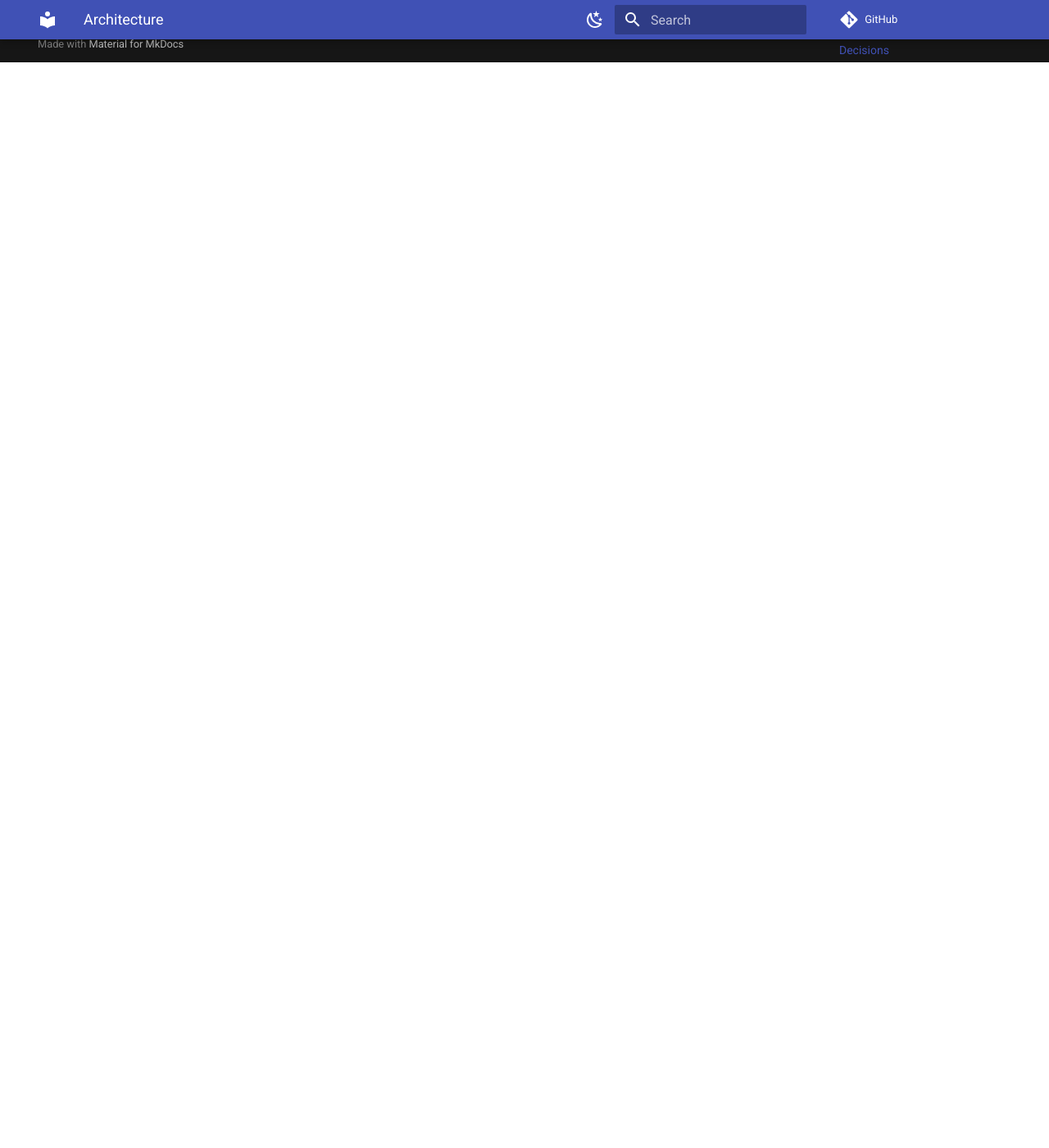
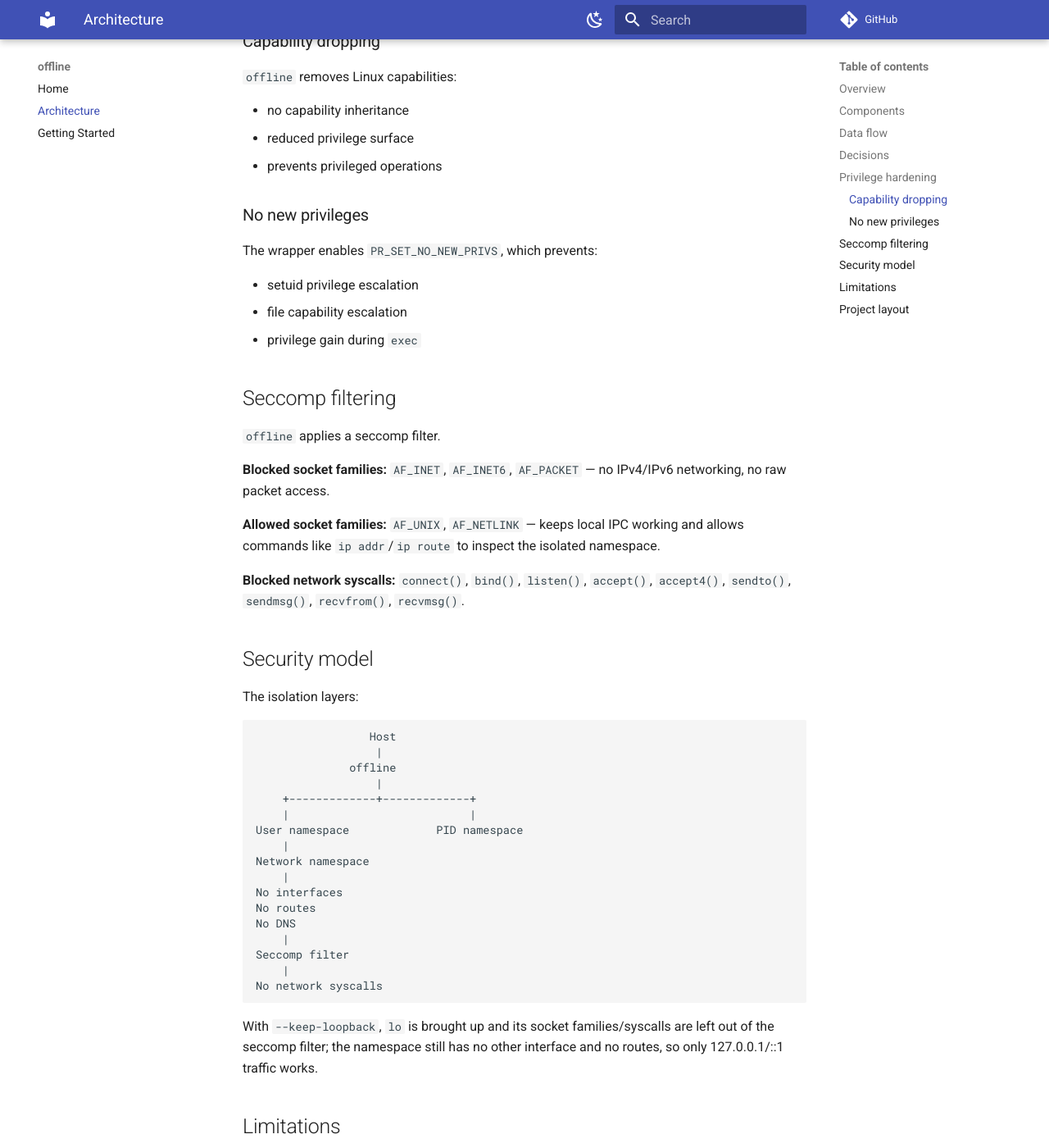
Before and after one commit to fabiocicerchia/offline, an MkDocs documentation site: the page built from docs/architecture.md, in a window 1280 px wide and 1400 px high, scrolled down 1324 px. Shown: the whole window at 82% size. Built offline with MkDocs 1.6.1 and Material for MkDocs 9.7.7, drawn with Linux system fonts in a browser that asks for light colours; comment, search, counter and statistics services are not loaded; some of the changed text lies outside the part shown.

Commit message:
docs: move reference material out of the README
Configuration, architecture notes and long-form reference now live under
docs/, indexed from docs/README.md and the mkdocs nav. Sections were moved
verbatim, not rewritten.

Co-Authored-By: Claude Opus 5 (1M context) <noreply@anthropic.com>
Claude-Session: https://claude.ai/code/session_014V7zv8ngF2y1kw7Bfrkcg5

````diff
--- a/docs/architecture.md
+++ b/docs/architecture.md
@@ -47,3 +47,87 @@ offline <cmd> [args]
   stay allowed for local tooling) is found.
 - See the README's "Limitations" section for what this does *not* cover
   (filesystem isolation, resource limits, kernel exploit protection).
+
+## Privilege hardening
+
+### Capability dropping
+
+`offline` removes Linux capabilities:
+
+- no capability inheritance
+- reduced privilege surface
+- prevents privileged operations
+
+### No new privileges
+
+The wrapper enables `PR_SET_NO_NEW_PRIVS`, which prevents:
+
+- setuid privilege escalation
+- file capability escalation
+- privilege gain during `exec`
+
+## Seccomp filtering
+
+`offline` applies a seccomp filter.
+
+**Blocked socket families:** `AF_INET`, `AF_INET6`, `AF_PACKET` — no IPv4/IPv6
+networking, no raw packet access.
+
+**Allowed socket families:** `AF_UNIX`, `AF_NETLINK` — keeps local IPC working
+and allows commands like `ip addr`/`ip route` to inspect the isolated
+namespace.
+
+**Blocked network syscalls:** `connect()`, `bind()`, `listen()`, `accept()`,
+`accept4()`, `sendto()`, `sendmsg()`, `recvfrom()`, `recvmsg()`.
+
+## Security model
+
+The isolation layers:
+
+```
+                 Host
+                  |
+              offline
+                  |
+    +-------------+-------------+
+    |                           |
+User namespace             PID namespace
+    |
+Network namespace
+    |
+No interfaces
+No routes
+No DNS
+    |
+Seccomp filter
+    |
+No network syscalls
+```
+
+With `--keep-loopback`, `lo` is brought up and its socket families/syscalls
+are left out of the seccomp filter; the namespace still has no other
+interface and no routes, so only 127.0.0.1/::1 traffic works.
+
+## Limitations
+
+`offline` is designed to prevent network access. It does not currently
+provide:
+
+- full filesystem isolation
+- read-only filesystem enforcement
+- resource limits
+- malware analysis containment
+- kernel exploit protection
+
+A kernel compromise could bypass namespace isolation. For stronger sandboxing
+add a minimal root filesystem, read-only mounts, cgroups, Landlock,
+AppArmor/SELinux policies, or seccomp allowlist mode.
+
+## Project layout
+
+```
+offline.go       the sandbox wrapper (single file, package main)
+docs/            mkdocs documentation + GitHub Pages landing page (docs/index.html)
+examples/        runnable examples
+.github/         CI workflows, issue/PR templates, dependabot
+```
--- a/mkdocs.yml
+++ b/mkdocs.yml
@@ -13,8 +13,8 @@ theme:
 
 nav:
   - Home: README.md
+  - Architecture: architecture.md
   - Getting Started: getting-started.md
-  - Architecture: architecture.md
 
 markdown_extensions:
   - admonition
````
Also changed, not shown: docs/README.md (+1 -3 lines), docs/getting-started.md (+94 -0 lines).
